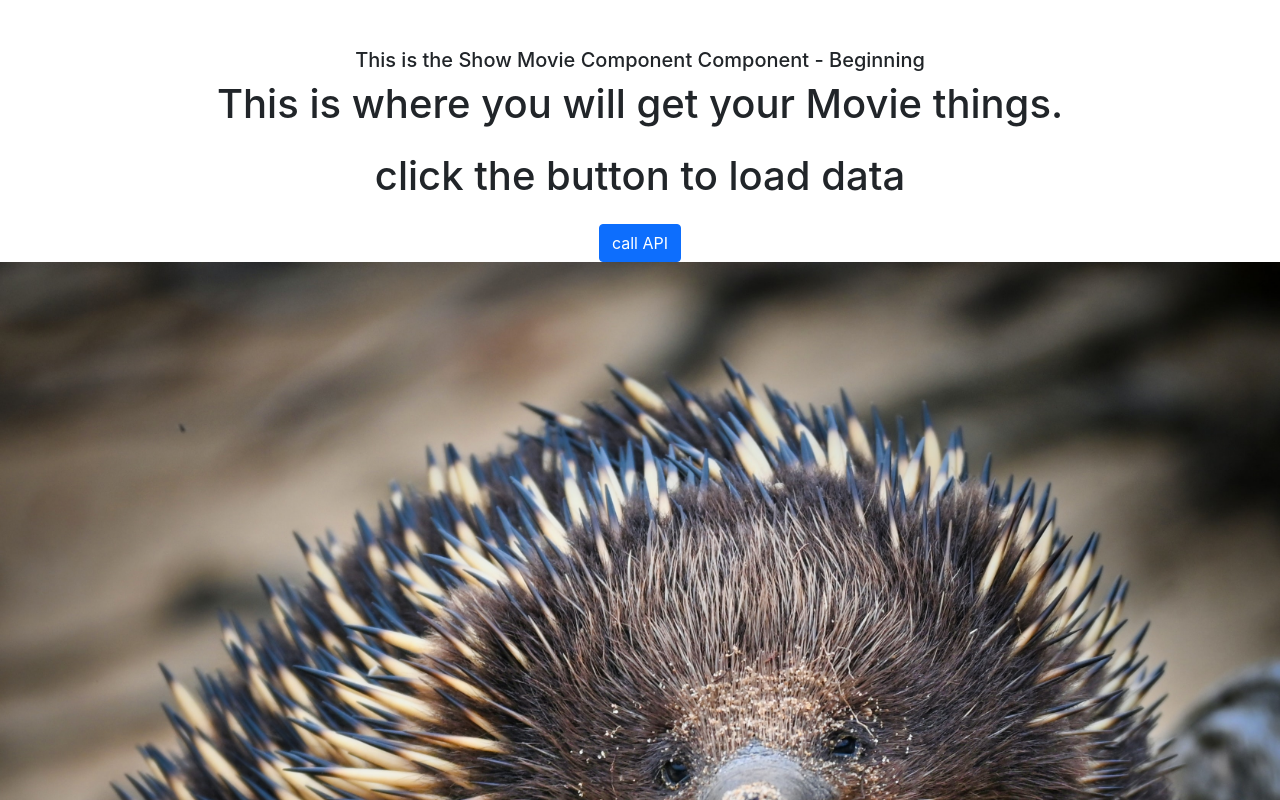
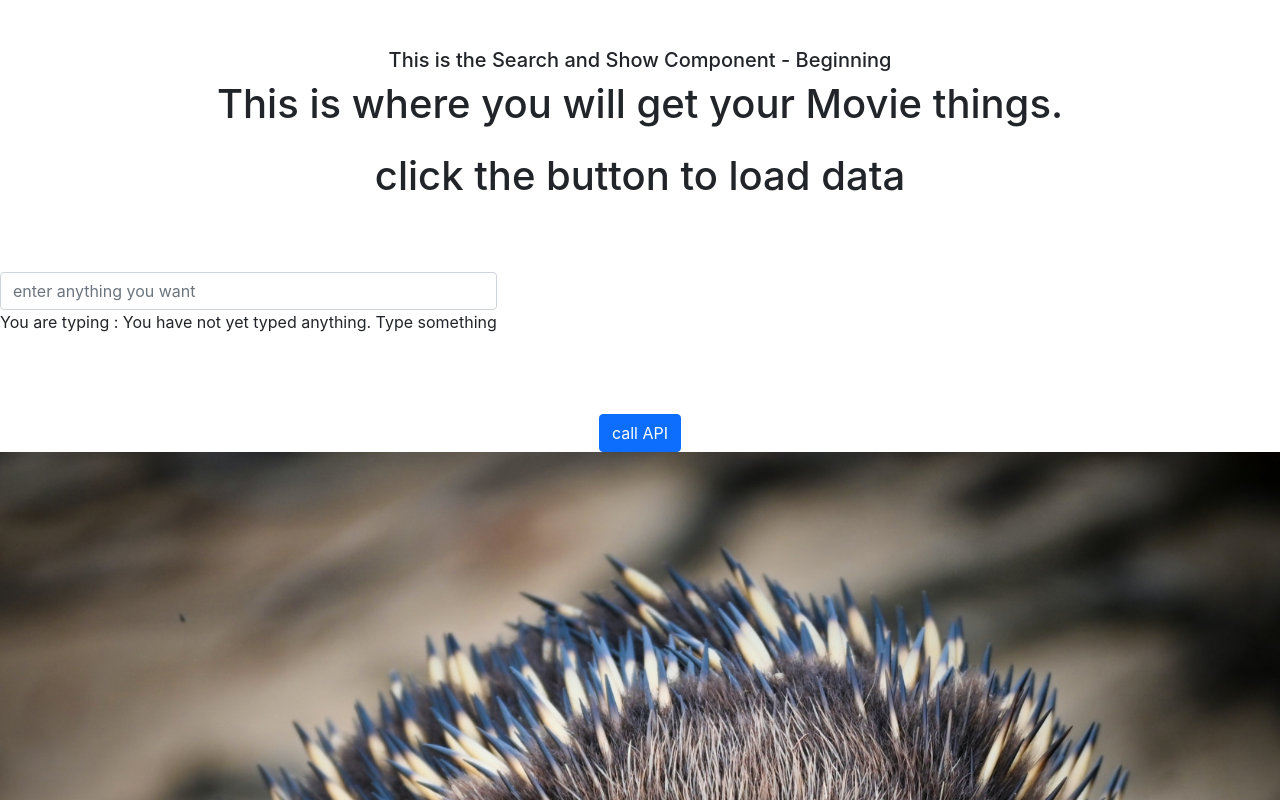
Before and after one commit to Jay-study-nildana/MovieSearch, a React (Create React App) app in the folder httpshelloworld/: page / in a window 1280 px wide. Shown: the top 800 px of the page. Built offline with nearby package versions, Linux system fonts and the light colour scheme.

Commit message:
phase six ongoing
input box is working

mimic text is working

and button is collecting the input search term and showing it in console

```diff
--- a/httpshelloworld/src/App.js
+++ b/httpshelloworld/src/App.js
@@ -1,12 +1,14 @@
 import './App.css';
 import Phase4NASAComponent from './components/Phase4NASAComponent';
 import ShowReturningMoviesComponent from './components/ShowReturningMoviesComponent';
+import SearchandShowComponent from './components/SearchandShowComponent';
 
 function App() {
 
   return (
     <div className="App">
       <div className="text-center hero my-5">
+        <SearchandShowComponent/>
         <ShowReturningMoviesComponent/>
         <Phase4NASAComponent />
       </div>
--- /dev/null
+++ b/httpshelloworld/src/components/SearchandShowComponent.js
@@ -0,0 +1,141 @@
+//SearchandShowComponent.js
+
+
+import axios from "axios";
+import { useState, useEffect } from 'react';
+
+import localAntEaterImage from "../images/enguerrand-blanchy-3oADW0Ptj8c-unsplash.jpg";
+let string1 = `This is where you will get your Movie things.`;
+let APIURIGetMovies = `http://localhost:8081/mongodb/returnsomemovies`;
+let stringclickButton = `click the button to load data`
+let stringloading = `loading........`;
+let stringloaded = `MOVIE DATA IS HERE FROM AXIOS`;
+
+
+const SearchandShowComponent = () => {
+
+    const [post, setPost] = useState(null);
+    const [loadmessage,setloadmessage] = useState(stringclickButton);
+
+    const [quoteContent, setquoteContent] = useState('');
+    const [quoteContentMimic, setquoteContentMimic] = useState('');
+
+    function callMOVIEAPI()
+    {
+        console.log(`Searching for : ${quoteContent}`)
+        axios.get(APIURIGetMovies).then(
+            (response) => {
+                console.log(response.data);
+                setPost(response.data);
+                setloadmessage(stringloaded);
+            }
+        );
+    }
+
+    function resetAPI() {
+        setPost(null);
+        setloadmessage(stringclickButton);
+    }
+    function MovieItem(props) {
+    // console.log(props);
+    const moviething = (
+        <div>
+            <h4>Movie Title : {props.movie.title}</h4>
+            <br></br>
+            {/* <p>plot : {props.movie.plot}</p> */}
+            {/* <p>votes : {props.movie.imdb.votes}</p>
+            <p>id : {props.movie.imdb.id}</p>
+            <p>hello</p> */}
+            <h5>IMDB Details</h5>
+            <p>Rating : {props.movie.imdb.rating}</p>
+            <p>Votes : {props.movie.imdb.votes}</p>
+            <p>ID : {props.movie.imdb.id}</p>
+            <hr></hr>
+        </div>
+    );
+    return moviething;
+    }
+
+    useEffect(() => {
+
+        console.log(quoteContent);
+        setquoteContentMimic(quoteContent);
+        console.log(quoteContentMimic);
+
+        if(quoteContent.length === 0)
+        {
+            let someMessage = `You have not yet typed anything. Type something`;
+            setquoteContentMimic(someMessage);
+        }
+    }, [quoteContent,quoteContentMimic]);
+
+    const outputWhenNull =
+    (
+
+        <div className="text-center hero my-5">
+          <h5>This is the Search and Show Component - Beginning</h5>
+        {/* <img className="mb-3 app-logo" src={logo} alt="React logo" width="120" /> */}
+        <h1 className="mb-4">{string1}</h1>
+        <h1 className="mb-4">{loadmessage}</h1>
+        <div className="text-center input-group mb-3">
+            <div className="text-center hero my-5">
+                <input
+                    type="text"
+                    className="form-control"
+                    placeholder="enter anything you want"
+                    onChange={e => setquoteContent(e.target.value)}
+                    value={quoteContent}
+                />
+                <p>You are typing : {quoteContentMimic}</p>
+            </div>
+        </div>
+        <button className="btn btn-primary" onClick={callMOVIEAPI}>call API</button>
+        <img src={localAntEaterImage} className="img-fluid" alt="..."></img>
+        <h5>This is the Search and Show Component - Ending.</h5>
+        </div>
+    );
+
+    if(post == null)
+    {
+      return outputWhenNull;
+    }
+
+    const outputNOTNull = (
+        <div className="text-center hero my-5">
+        {/* <img className="mb-3 app-logo" src={logo} alt="React logo" width="120" /> */}
+        <h5>This is the Search and Show Component - Beginning</h5>
+        <h1 className="mb-4">{string1}</h1>
+        <h1 className="mb-4">{stringloaded}</h1>
+        <button className="btn btn-primary" onClick={resetAPI}>reset API</button>
+        <h3>The number of movies is : {post.movies.length}</h3>
+        {post.movies.map((singlemovieitem) =>
+                    <MovieItem key={singlemovieitem.title} movie={singlemovieitem} />
+                    // <h4>Movie ID : {singlemovieitem.plot}</h4>
+                )
+        }
+        {/* <p>{post.date}</p> */}
+        {/* <img src={post.hdurl} className="img-fluid" alt="..."></img> */}
+        <hr></hr>
+        {/* <img src={localAntEaterImage} className="img-fluid" alt="..."></img> */}
+
+        <h5>This is the Search and Show Component - Ending.</h5>
+        </div>
+      )
+
+      if(post!=null)
+      {
+        return outputNOTNull;
+      }
+
+    const output = (
+        <div>
+            <h5>This is the Search and Show Component - Beginning</h5>
+
+            <h5>This is the Search and Show Component - Ending.</h5>
+        </div>
+    )
+
+    return output;
+}
+
+export default SearchandShowComponent;
--- a/httpshelloworld/src/components/ShowReturningMoviesComponent.js
+++ b/httpshelloworld/src/components/ShowReturningMoviesComponent.js
@@ -15,6 +15,9 @@ const ShowReturningMoviesComponent = () => {
 
     const [post, setPost] = useState(null);
     const [loadmessage,setloadmessage] = useState(stringclickButton);
+
+    const [quoteContent, setquoteContent] = useState('');
+    const [quoteContentMimic, setquoteContentMimic] = useState('');
 
     function callMOVIEAPI()
     {
@@ -68,7 +71,18 @@ const ShowReturningMoviesComponent = () => {
           {/* <img className="mb-3 app-logo" src={logo} alt="React logo" width="120" /> */}
             <h1 className="mb-4">{string1}</h1>
             <h1 className="mb-4">{loadmessage}</h1>
-          {/* <button className="btn btn-primary" onClick={callNASAAPI}>call API</button> */}
+            {/* <div className="input-group mb-3">
+              <div>
+                  <input
+                      type="text"
+                      className="form-control"
+                      placeholder="enter anything you want"
+                      onChange={e => setquoteContent(e.target.value)}
+                      value={quoteContent}
+                  />
+                  <p>You are typing : {quoteContentMimic}</p>
+              </div>
+            </div> */}
             <button className="btn btn-primary" onClick={callMOVIEAPI}>call API</button>
             <img src={localAntEaterImage} className="img-fluid" alt="..."></img>
             <h5>This is the Show Movie Component  Component - Ending.</h5>
@@ -82,6 +96,7 @@ const ShowReturningMoviesComponent = () => {
 
       const outputNOTNull = (
         <div className="text-center hero my-5">
+          <h5>This is the Show Movie Component Component - Beginning</h5>
         {/* <img className="mb-3 app-logo" src={logo} alt="React logo" width="120" /> */}
         <h1 className="mb-4">{string1}</h1>
         <h1 className="mb-4">{stringloaded}</h1>
@@ -97,7 +112,7 @@ const ShowReturningMoviesComponent = () => {
         <hr></hr>
         {/* <img src={localAntEaterImage} className="img-fluid" alt="..."></img> */}
 
-
+        <h5>This is the Show Movie Component  Component - Ending.</h5>
         </div>
       )
 
```
Also changed, not shown: 2 other files (tests, documents, lock files or other folders). Lines whose indentation alone changed are shown as unchanged.
